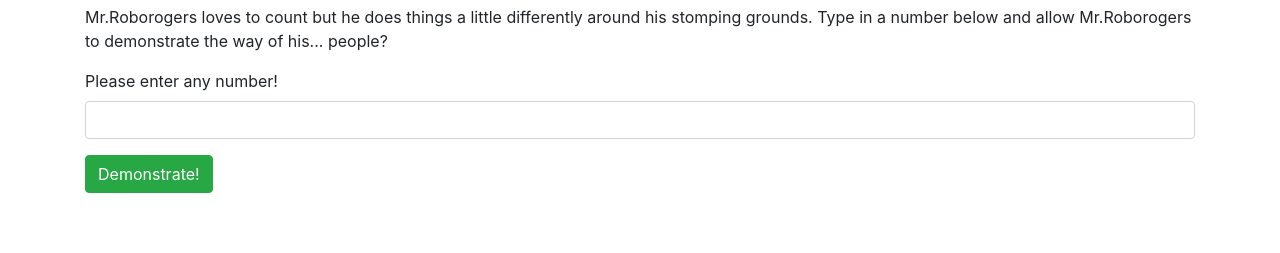
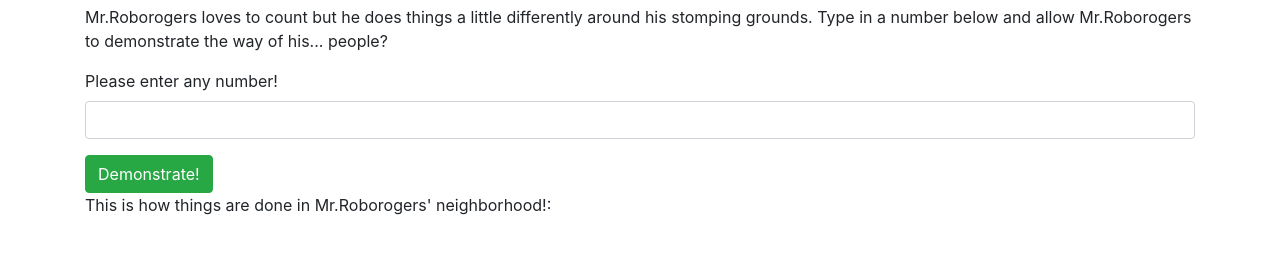
Before and after one commit to wowgr8/mr-robogers-neighborhood, a plain HTML site: page index.html in a window 1280 px wide. Shown: the part 51-304 px from the top of the page. Drawn offline with Linux system fonts and the light colour scheme.

```diff
--- a/index.html
+++ b/index.html
@@ -18,7 +18,9 @@
       </div>
       <button type="submit" class="btn btn-success">Demonstrate!</button>
     </form>
-
+    <div id="beepBoopOutput">
+      <p>This is how things are done in Mr.Roborogers' neighborhood!: <span id="beepBoopResult"></span></p>
+    </div>
   </div>
 </body>
 </html>
```
